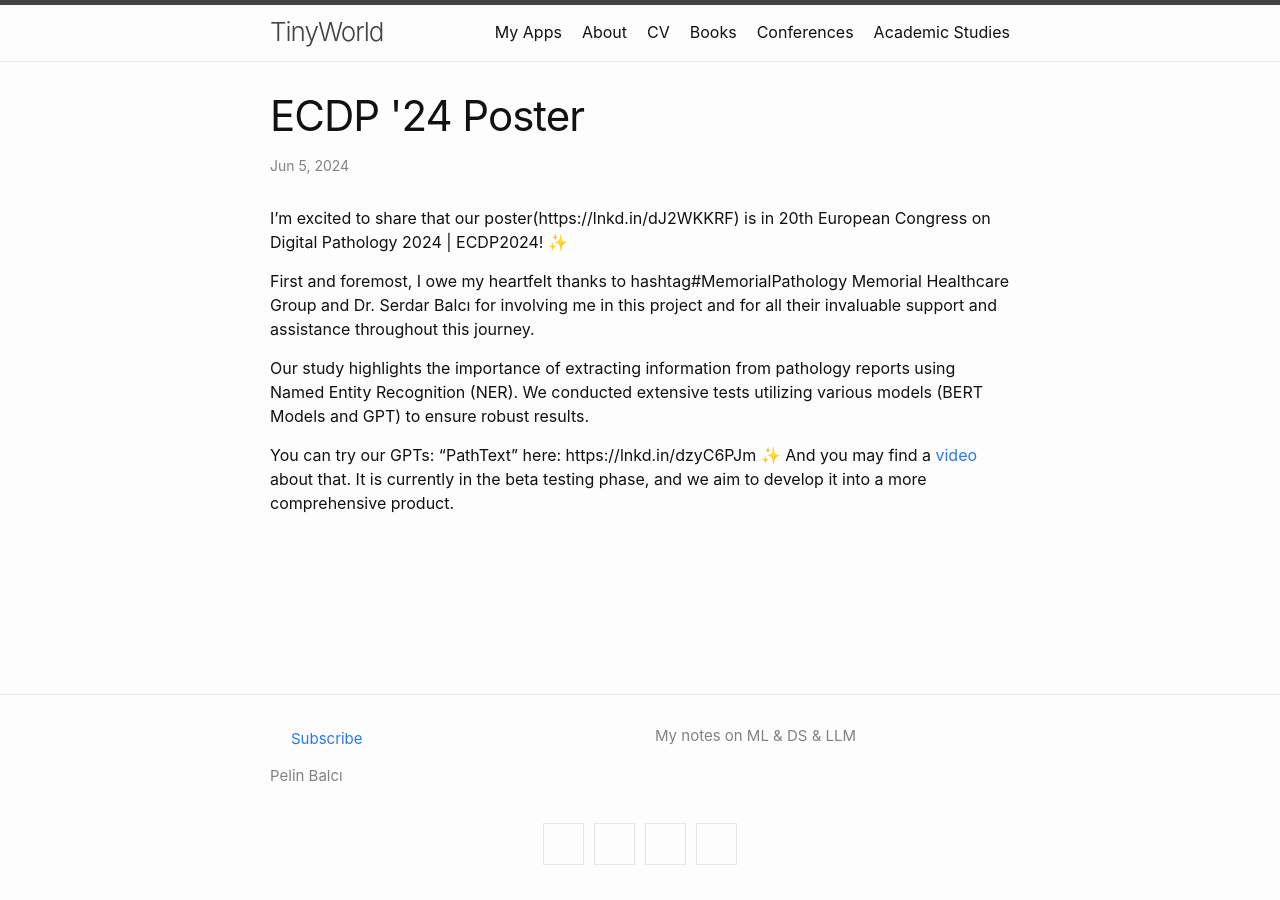
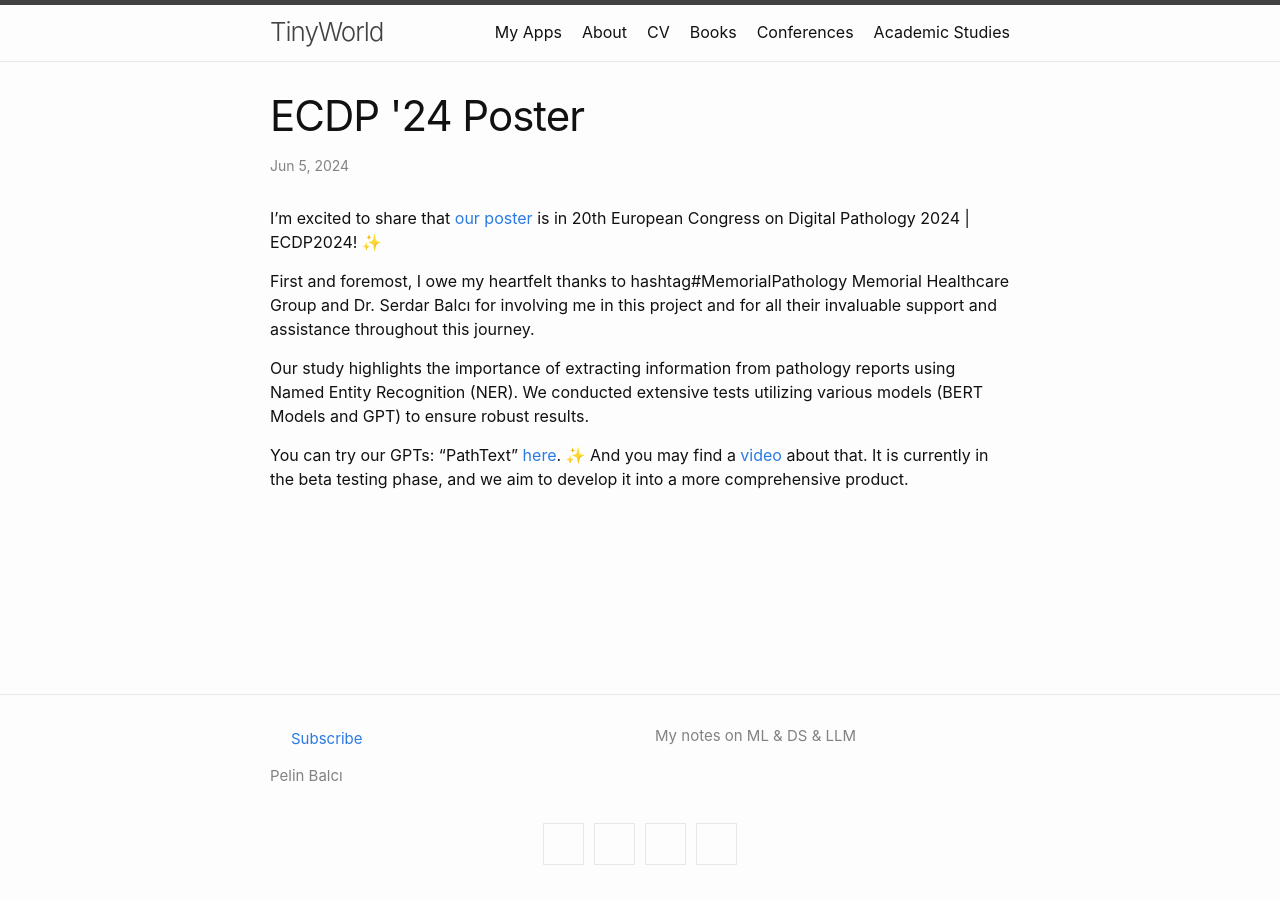
Before and after one commit to pelinbalci/pelinbalci.github.io, a Jekyll site: the page built from _posts/2024-06-05-ecdp_24_poster.md, in a window 1280 px wide. Built offline with Jekyll 4.4.1, drawn with Linux system fonts in a browser that asks for light colours.

Commit message:
link fix

```diff
--- a/_posts/2024-06-05-ecdp_24_poster.md
+++ b/_posts/2024-06-05-ecdp_24_poster.md
@@ -5,7 +5,7 @@ categories: conference
 ---
 
 
-I'm excited to share that our poster(https://lnkd.in/dJ2WKKRF) is in 20th European Congress on Digital Pathology 2024 |
+I'm excited to share that [our poster](https://lnkd.in/dJ2WKKRF) is in 20th European Congress on Digital Pathology 2024 |
 ECDP2024! ✨
 
 First and foremost, I owe my heartfelt thanks to hashtag#MemorialPathology Memorial Healthcare Group and Dr. Serdar
@@ -14,5 +14,5 @@ Balcı for involving me in this project and for all their invaluable support and
 Our study highlights the importance of extracting information from pathology reports using Named Entity Recognition
 (NER). We conducted extensive tests utilizing various models (BERT Models and GPT) to ensure robust results.
 
-You can try our GPTs: "PathText" here: https://lnkd.in/dzyC6PJm ✨ And you may find a [video](https://www.linkedin.com/posts/activity-7204810402281512960-_w5D?utm_source=share&utm_medium=member_desktop)
+You can try our GPTs: "PathText" [here](https://lnkd.in/dzyC6PJm). ✨ And you may find a [video](https://www.linkedin.com/posts/activity-7204810402281512960-_w5D?utm_source=share&utm_medium=member_desktop)
 about that. It is currently in the beta testing phase, and we aim to develop it into a more comprehensive product.
```
